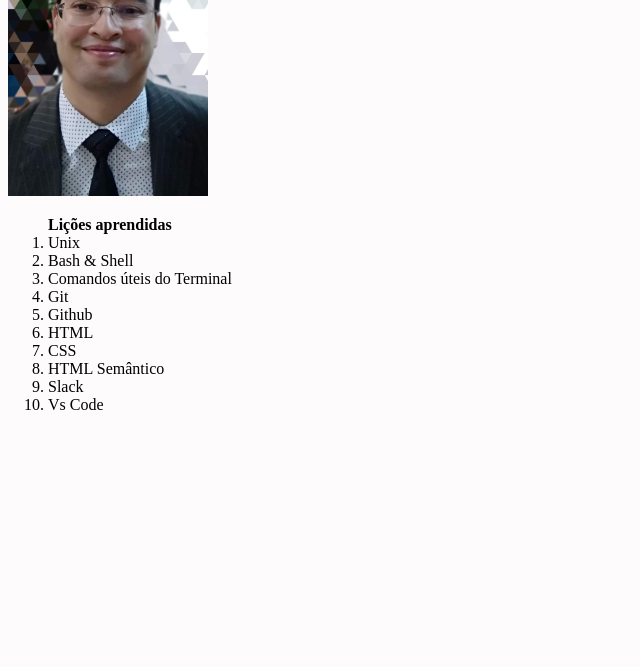
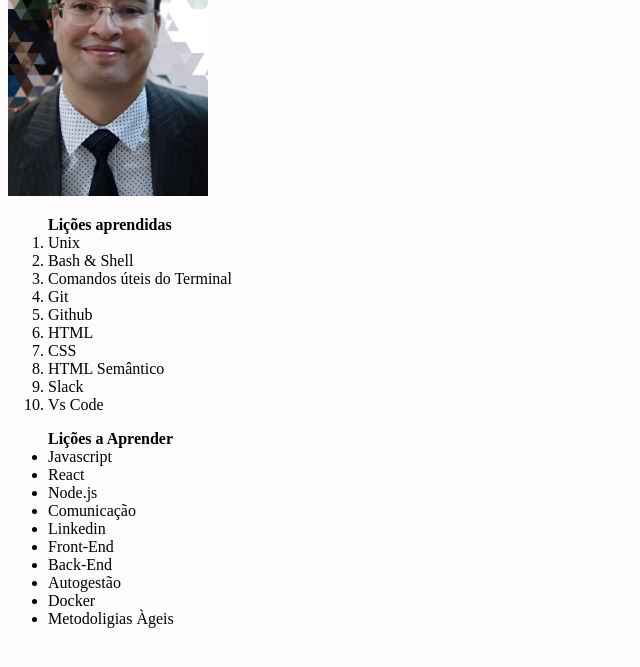
Before and after one commit to brunotomaz-dev/project-lessons-learned, a website: page index.html in a window 1280 px wide. Shown: the part 79-746 px from the top of the page, without its empty margins (0-640 px from the left). Drawn offline with Linux system fonts and the light colour scheme.

Commit message:
Requisito 5 ok :rocket:

```diff
--- a/index.html
+++ b/index.html
@@ -30,5 +30,18 @@
         <li>Vs Code</li>
     </ol>
 
+    <ul id="licoes_a_aprender"> <strong>Lições a Aprender</strong>
+        <li>Javascript</li>
+        <li>React</li>
+        <li>Node.js</li>
+        <li>Comunicação</li>
+        <li>Linkedin</li>
+        <li>Front-End</li>
+        <li>Back-End</li>
+        <li>Autogestão</li>
+        <li>Docker</li>
+        <li>Metodoligias Àgeis</li>
+    </ul>
+
 </body>
 </html>
```
